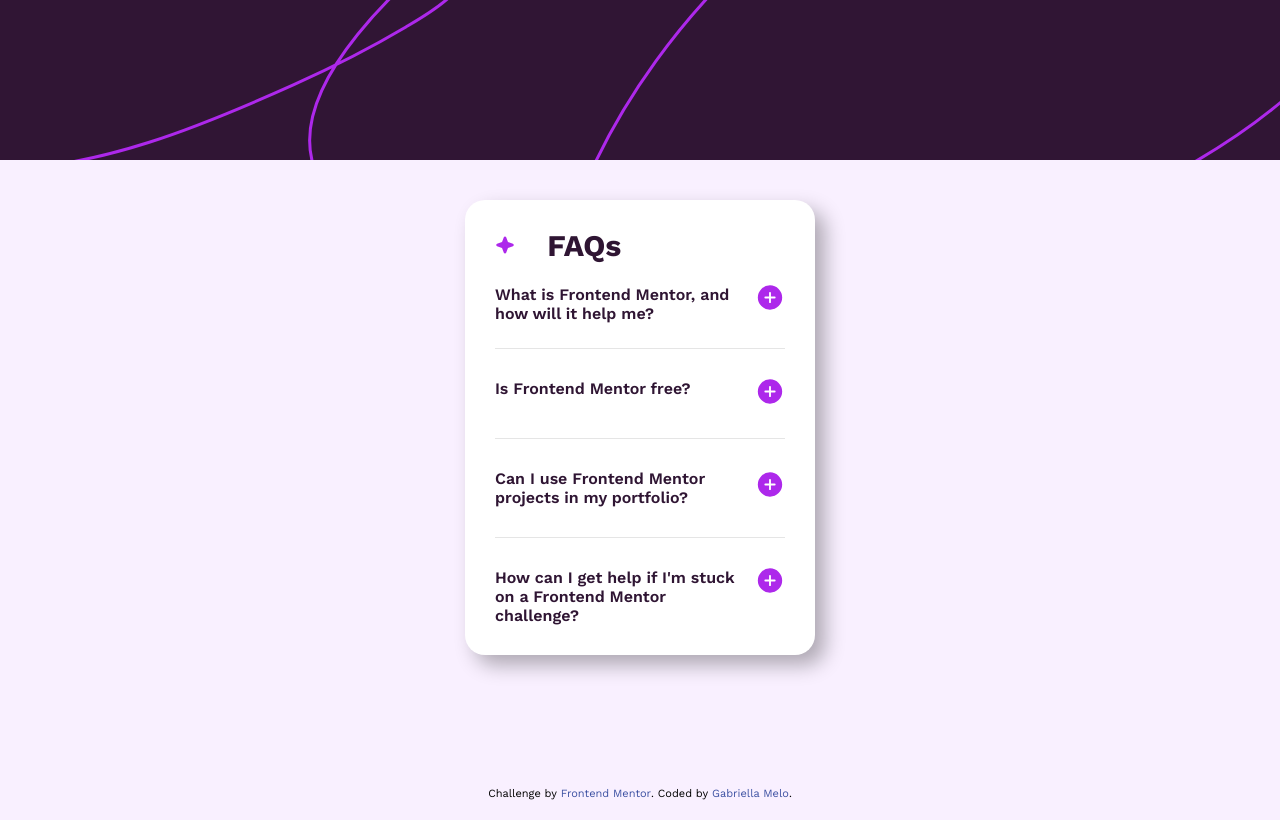
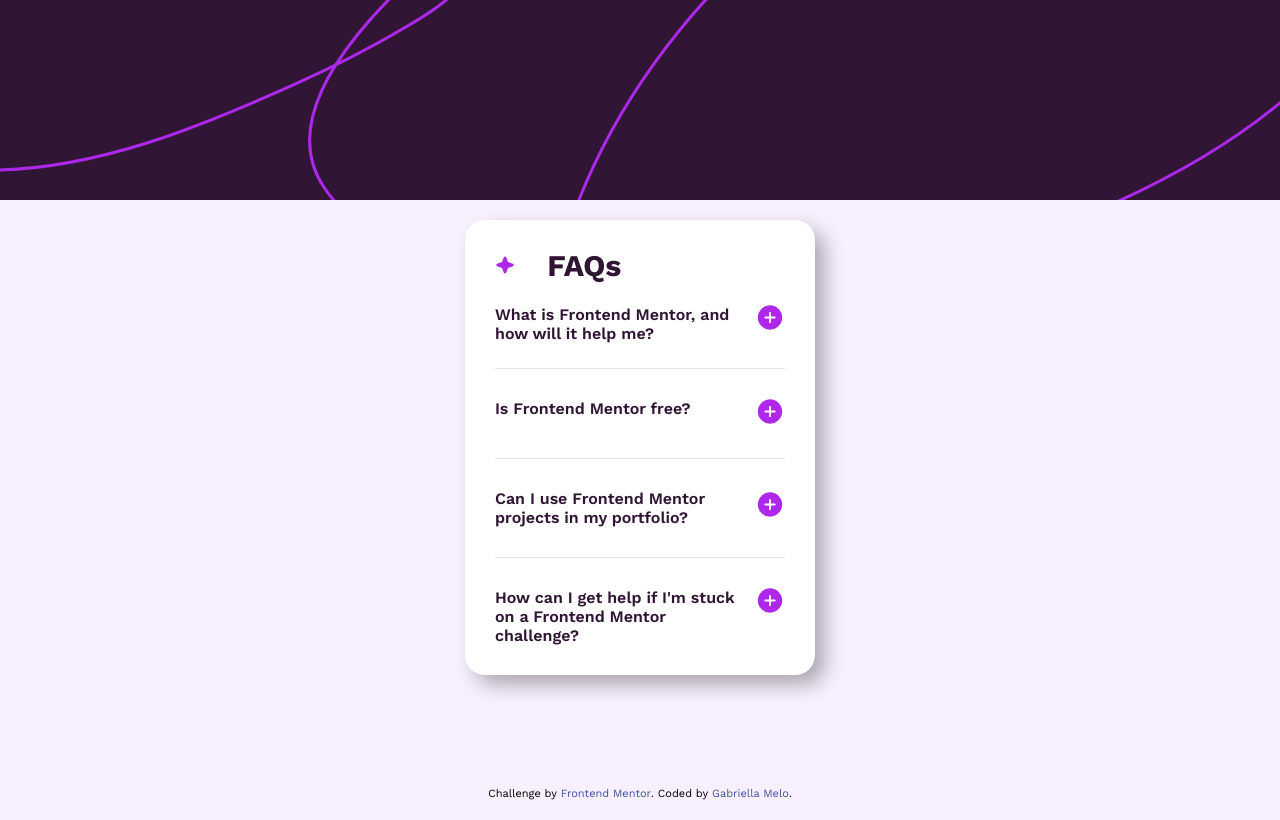
Before and after one commit to GabriellaAM/Faq-Accordion, a plain HTML site: page index.html in a window 1280 px wide. Drawn offline with nearby package versions, Linux system fonts and the light colour scheme; files whose address does not match are found by name.

Commit message:
card fixed

```diff
--- a/index.html
+++ b/index.html
@@ -15,8 +15,6 @@
 </head>
 
 <body>
-
-  <div class="espac">
 
     <div class="content">
 
@@ -97,8 +95,6 @@
 
     </div>
 
-  </div>
-
 </body>
 
 </html>
--- a/style.css
+++ b/style.css
@@ -15,20 +15,23 @@ html, body {
 }
 
 .container {
-    min-height: 20%;
+    min-height: 200px;
+    position: relative;
+    padding-top: 200px;
     width: 100%;
     background-image: url("/faq-accordion-main/assets/images/background-pattern-desktop.svg");
     order: 1;
+    position: relative;
 
 }
 
 .content {
     display: flex;
     flex-direction: column;
-    height: 100dvh;
+    min-height: 100dvh;
+    overflow-y: auto;
     width: 100%;
     background-color: hsl(275, 100%, 97%);
-    margin-bottom: 20px;
     justify-content: center;
     align-items: center;
     gap: 20px;
@@ -50,10 +53,10 @@ html, body {
     box-sizing: border-box;
     background-color: white;
     z-index: 1;
-    margin-top: 20px;
     margin-bottom: 20px;
     border-radius: 20px;
     box-shadow: 10px 10px 20px rgba(0, 0, 0, 0.3);
+    position: relative;
     order: 2;
 }
 
@@ -268,7 +271,7 @@ h2 {
     align-items: end;
     margin: 0;
     padding: 0;
-    flex-grow: 4;
+    flex-grow: 1;
     bottom: 0;
     height: 100%;
     order: 3;
```
